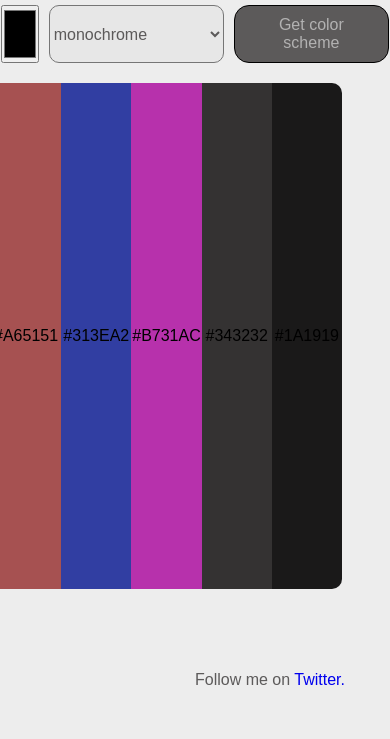
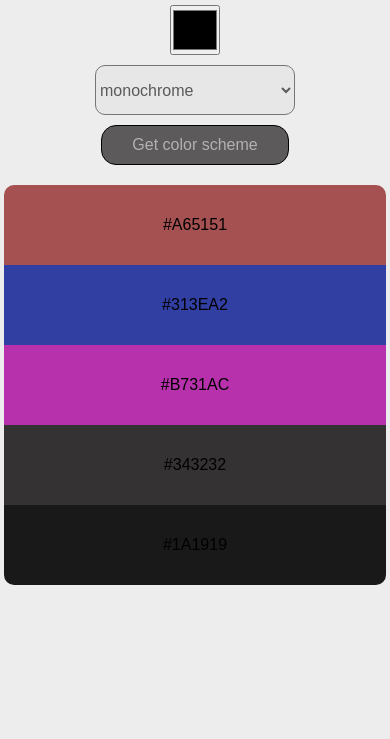
Before and after one commit to vickydarlinn/color-scheme-generator, a plain HTML site: page index.html in a window 390 px wide. Shown: the part 105-844 px from the top of the page. Drawn offline with Linux system fonts and the light colour scheme; a web font is replaced by a local one.

Commit message:
mobile-friendly

```diff
--- a/style.css
+++ b/style.css
@@ -51,7 +51,7 @@ select {
   margin: 0 10px;
 }
 input {
-  height: auto;
+  height: 50px;
 }
 .color-palletes {
   display: flex;
@@ -90,7 +90,27 @@ i {
   left: 50%;
   bottom: 50px;
   color: var(--dark);
+  transform: translate(-50%, 0);
 }
 .social_media a {
   text-decoration: none;
 }
+@media screen and (max-width: 670px) {
+  .color-palletes {
+    flex-direction: column;
+    height: 400px;
+    width: 98vw;
+  }
+  .pickers {
+    flex-direction: column;
+    align-items: center;
+  }
+
+  .pickers select {
+    margin: 10px;
+    height: 50px;
+  }
+  .social_media {
+    display: none;
+  }
+}
```
